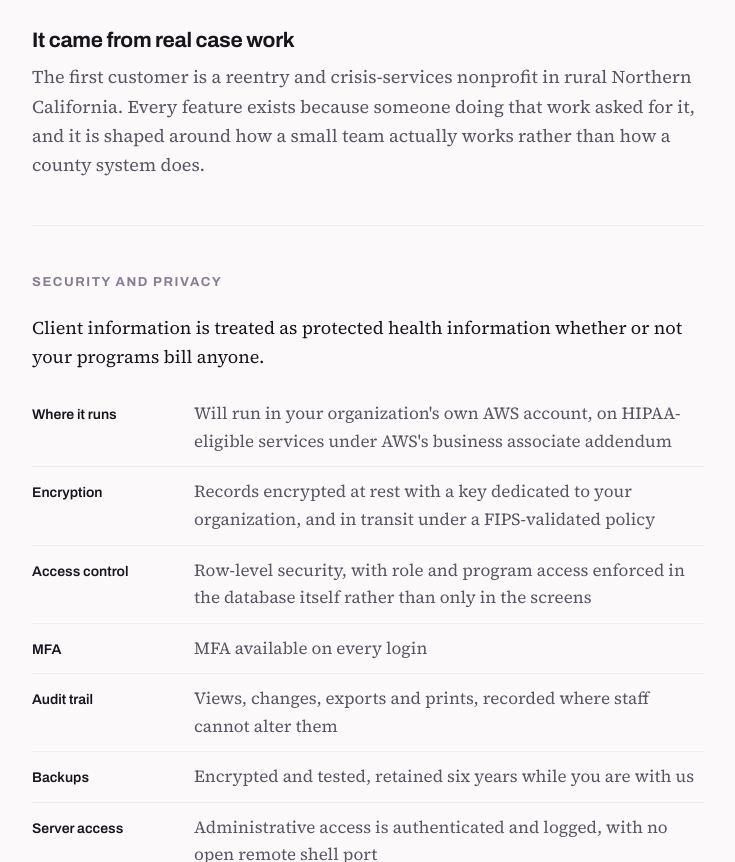
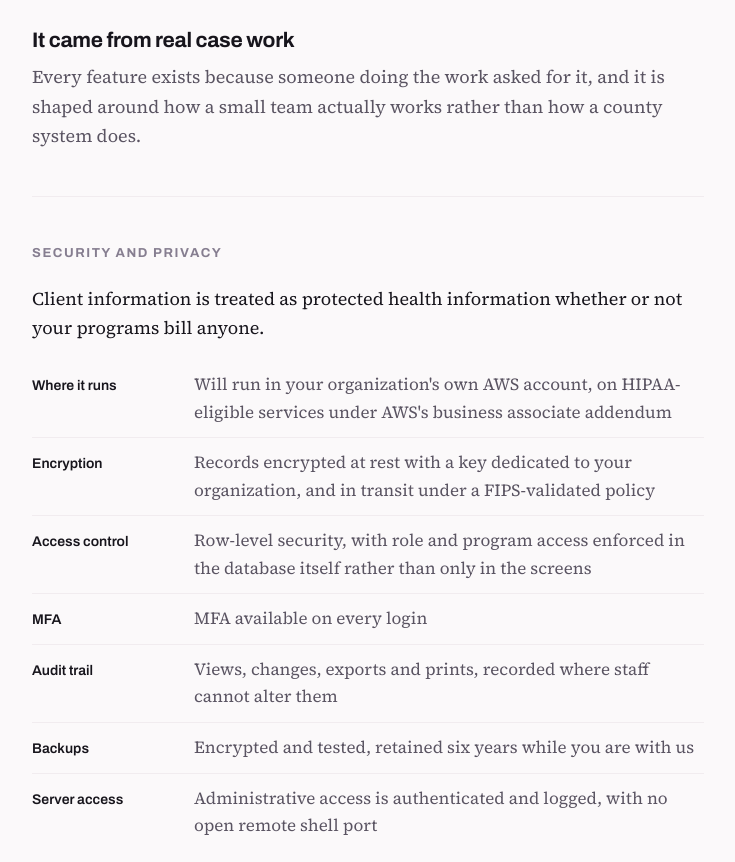
Before and after one commit to ryanultralife/clientplus, a plain HTML site: page index.html in a window 1280 px wide. Shown: the part 2501-3363 px from the top of the page, without its empty margins (272-1007 px from the left). Drawn offline with Linux system fonts and the light colour scheme.

Commit message:
Marketing page: drop identifying first-customer sentence
Remove the sentence that described the first customer, and reword the following line so it still reads naturally. No replacement customer claim.

Tested: copy edit only; HTML parses; charter name guard clean.
CI: none on this repo (static HTML).
NOT verified: rendered in a browser. Not merged; GitHub Pages still serves master.

```diff
--- a/index.html
+++ b/index.html
@@ -179,7 +179,7 @@ footer a{color:var(--accent)}
     </div>
     <div class="point">
       <h3>It came from real case work</h3>
-      <p>The first customer is a reentry and crisis-services nonprofit in rural Northern California. Every feature exists because someone doing that work asked for it, and it is shaped around how a small team actually works rather than how a county system does.</p>
+      <p>Every feature exists because someone doing the work asked for it, and it is shaped around how a small team actually works rather than how a county system does.</p>
     </div>
   </div>
 </section>
```
